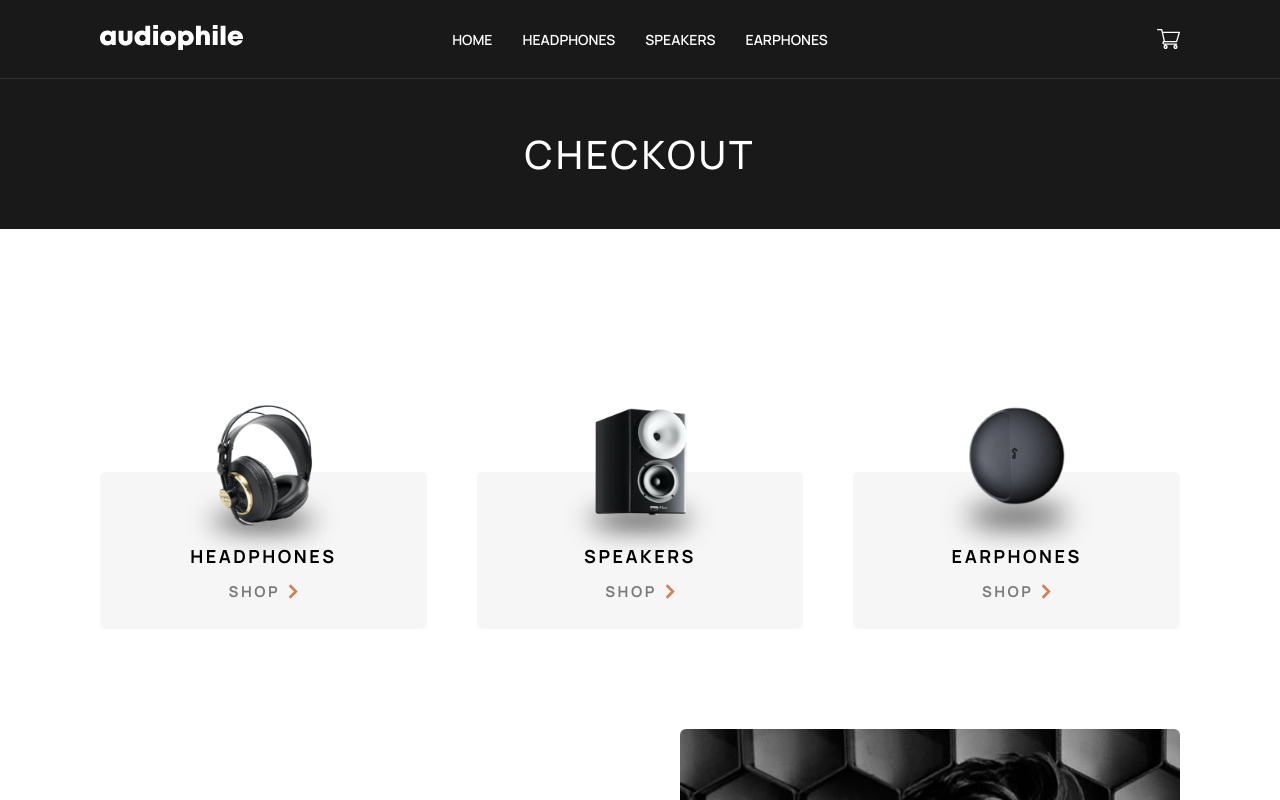
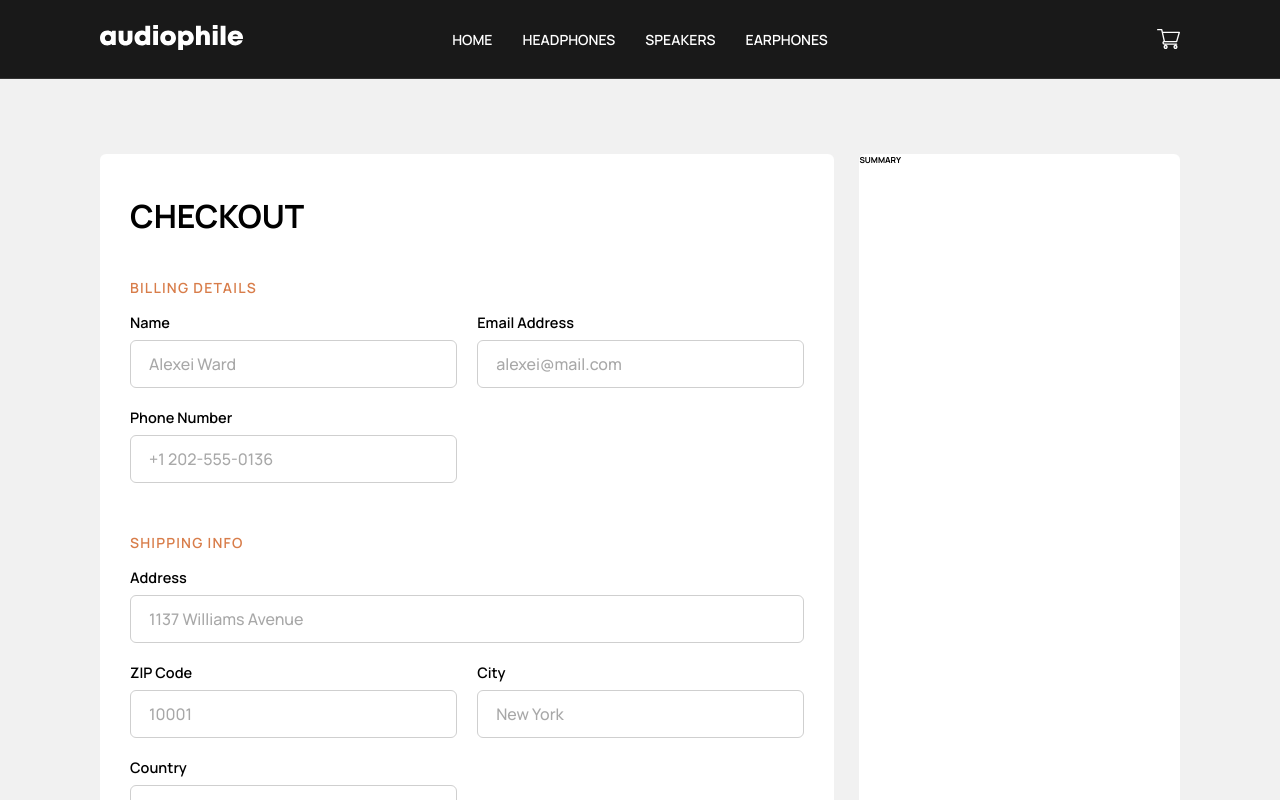
Before and after one commit to ChristianRL23/audiophile, a React (Create React App) app: page /checkout in a window 1280 px wide. Shown: the top 800 px of the page. Built offline with nearby package versions, Linux system fonts and the light colour scheme.

Commit message:
Create the Checkout layout.

```diff
--- a/src/App.tsx
+++ b/src/App.tsx
@@ -4,6 +4,7 @@ import { Route, Routes, useLocation } from 'react-router-dom';
 import './App.scss';
 import Cart from './components/Cart/Cart';
 import Category from './layouts/Category/Category';
+import Checkout from './layouts/Checkout/Checkout';
 import Home from './layouts/Home/Home';
 import Product from './layouts/Product/Product';
 
@@ -26,6 +27,7 @@ function App() {
         <Route path="/" element={<Home />} />
         <Route path="/:category" element={<Category />} />
         <Route path="/:category/:product" element={<Product />} />
+        <Route path="/checkout" element={<Checkout />} />
       </Routes>
     </Wrapper>
   );
--- /dev/null
+++ b/src/layouts/Checkout/Checkout.scss
@@ -0,0 +1,3 @@
+.checkout {
+  background-color: var(--color-primary-gray);
+}
--- /dev/null
+++ b/src/layouts/Checkout/Checkout.tsx
@@ -0,0 +1,16 @@
+import CheckoutContent from '../../components/CheckoutContent/CheckoutContent';
+import Footer from '../../components/Footer/Footer';
+import Header from '../../components/Header/Header';
+import './Checkout.scss';
+
+const Checkout = () => {
+  return (
+    <section className="checkout">
+      <Header />
+      <CheckoutContent />
+      <Footer />
+    </section>
+  );
+};
+
+export default Checkout;
```
Also changed, not shown: src/components/CheckoutContent/Shape.svg (added).
